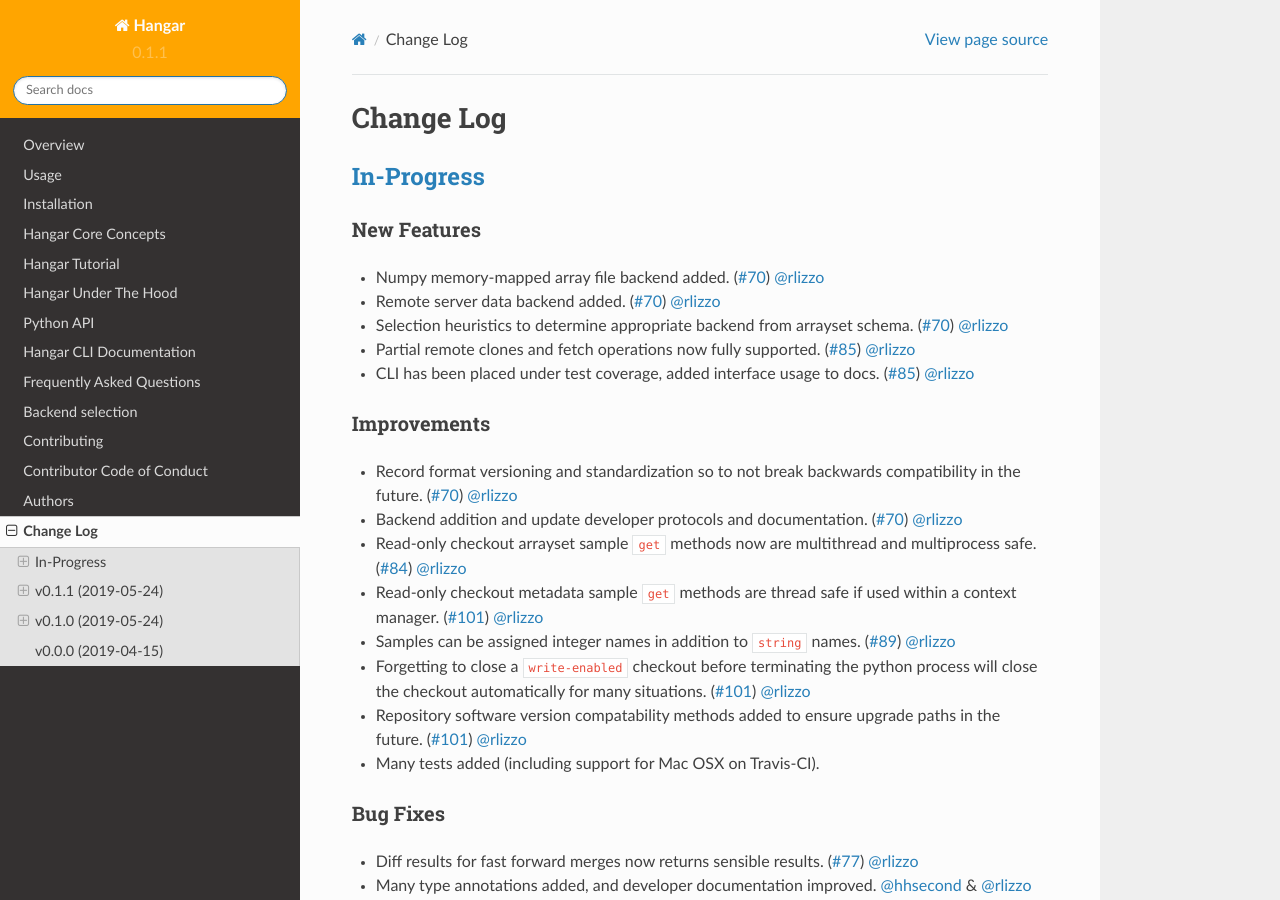
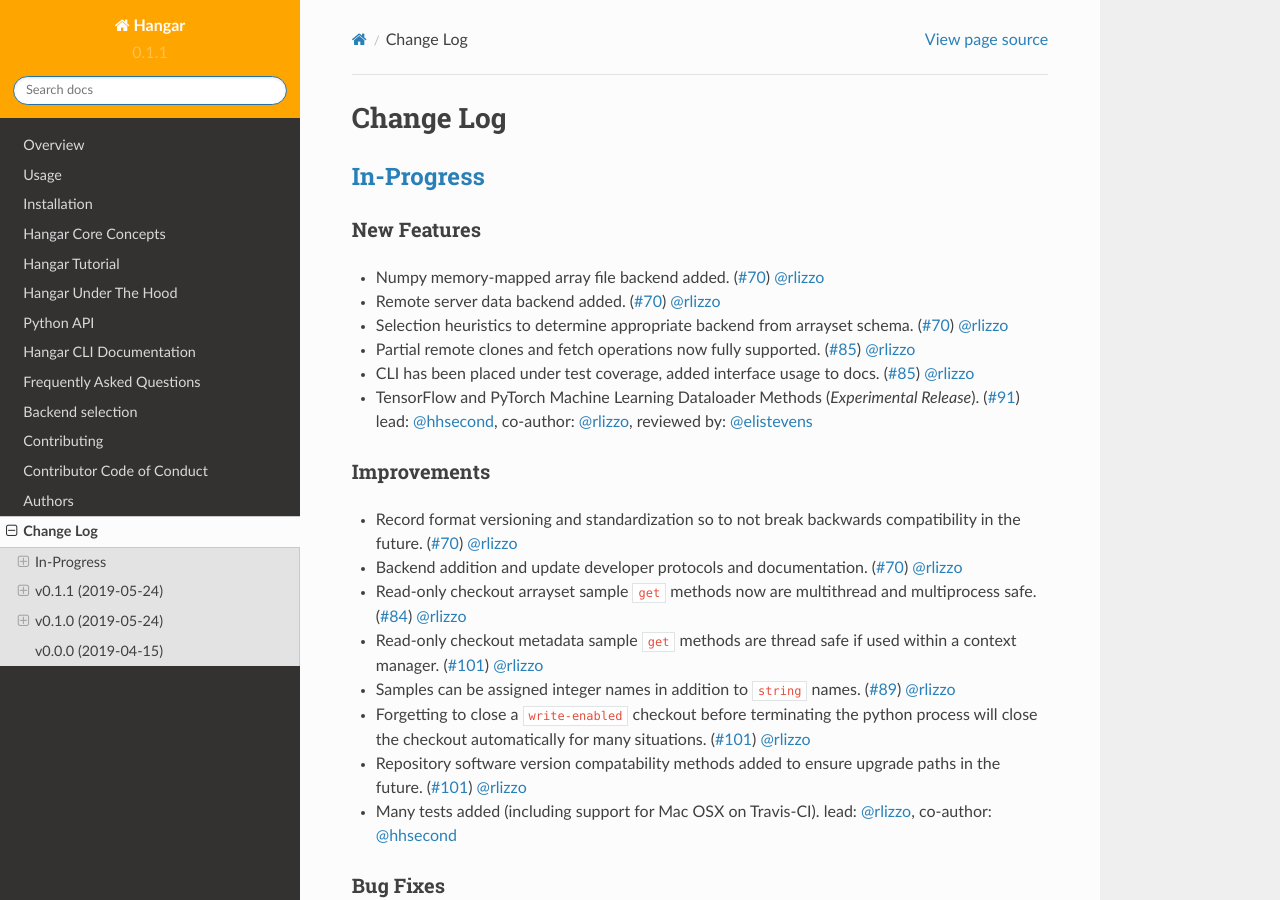
Before and after one commit to tensorwerk/hangar-py, a Sphinx documentation site: the page built from docs/changelog.rst, in a window 1280 px wide and 900 px high. Built offline with Sphinx 7.4.7 and the Read the Docs theme 2.0.0, drawn with Linux system fonts in a browser that asks for light colours.

Commit message:
added docstrings to API and made note in changelog

```diff
--- a/CHANGELOG.rst
+++ b/CHANGELOG.rst
@@ -18,6 +18,10 @@ New Features
   (`#85 <https://github.com/tensorwerk/hangar-py/pull/85>`__) `@rlizzo <https://github.com/rlizzo>`__
 * CLI has been placed under test coverage, added interface usage to docs.
   (`#85 <https://github.com/tensorwerk/hangar-py/pull/85>`__) `@rlizzo <https://github.com/rlizzo>`__
+* TensorFlow and PyTorch Machine Learning Dataloader Methods (*Experimental Release*).
+  (`#91 <https://github.com/tensorwerk/hangar-py/pull/91>`__)
+  lead: `@hhsecond <https://github.com/hhsecond>`__, co-author: `@rlizzo <https://github.com/rlizzo>`__,
+  reviewed by: `@elistevens <https://github.com/elistevens>`__
 
 Improvements
 ------------
@@ -38,6 +42,7 @@ Improvements
 * Repository software version compatability methods added to ensure upgrade paths in the future.
   (`#101 <https://github.com/tensorwerk/hangar-py/pull/101>`__) `@rlizzo <https://github.com/rlizzo>`__
 * Many tests added (including support for Mac OSX on Travis-CI).
+  lead: `@rlizzo <https://github.com/rlizzo>`__, co-author: `@hhsecond <https://github.com/hhsecond>`__
 
 Bug Fixes
 ---------
--- a/docs/api.rst
+++ b/docs/api.rst
@@ -5,6 +5,7 @@ Python API
 ==========
 
 This is the python API for the Hangar project.
+
 
 Repository
 ==========
@@ -94,3 +95,17 @@ Differ
 .. autoclass:: hangar.diff.ReaderUserDiff()
    :members:
    :exclude-members: __init__
+
+
+ML Framework Dataloaders
+========================
+
+Tensorflow
+----------
+
+.. autofunction:: hangar.make_tf_dataset
+
+Pytorch
+-------
+
+.. autofunction:: hangar.make_torch_dataset
```
Also changed, not shown: 2 other files.
